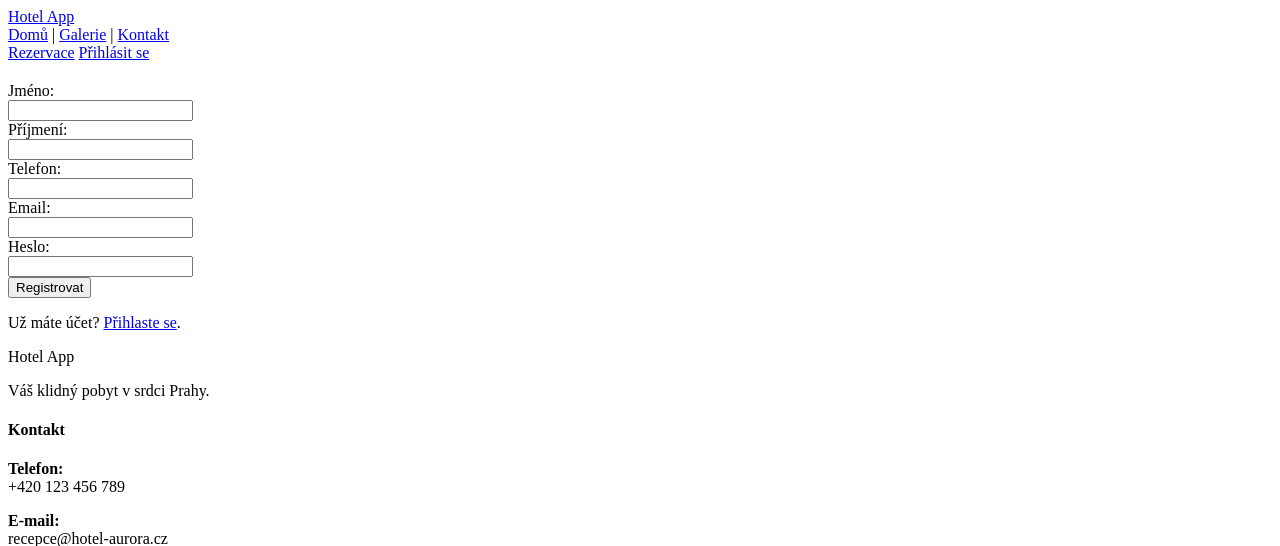
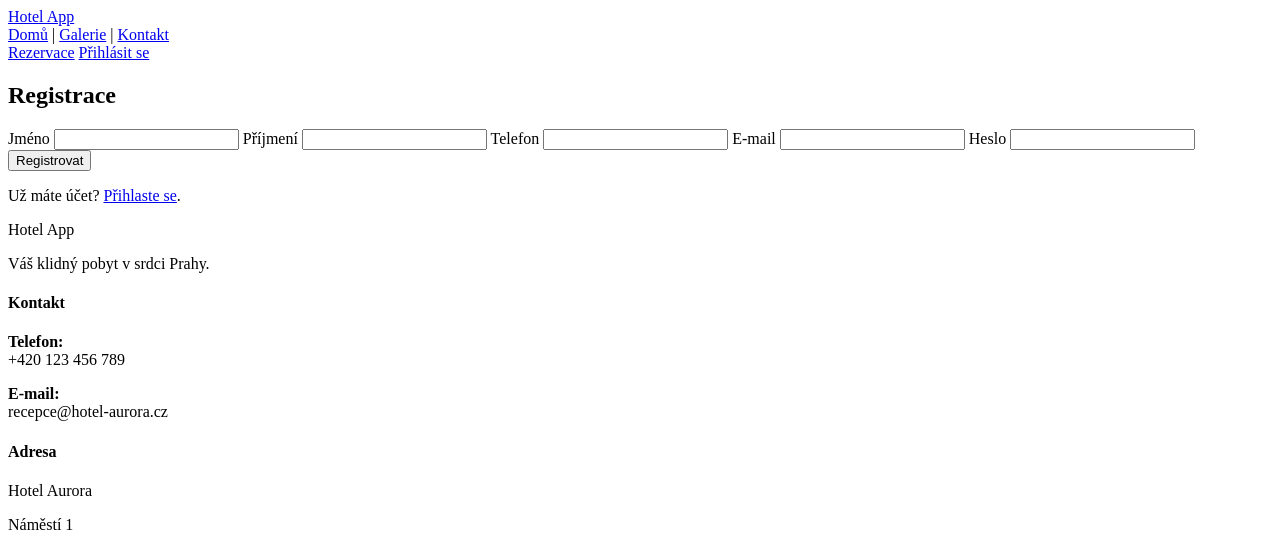
Before and after one commit to MarieHoravova/web-application-project, a FastAPI app: template templates/auth/auth_register.html in a window 1280 px wide. Shown: the top 546 px of the page. Run offline with FastAPI, Linux system fonts and the light colour scheme; the template is opened without the code that fills it, so the values that code supplies are empty; some web fonts are replaced.

Commit message:
Update auth_register.html

```diff
--- a/templates/auth/auth_register.html
+++ b/templates/auth/auth_register.html
@@ -1,21 +1,47 @@
 {% extends "base.html" %}
-{% block title %}{{ title }}{% endblock %}
+{% block title %}Registrace{% endblock %}
 
 {% block content %}
-  <h2>{{ title }}</h2>
+<section class="auth-section">
+  <div class="auth-container">
 
-  {% if error %}
-    <p style="color: red;">{{ error }}</p>
-  {% endif %}
+    <div class="auth-card">
+      <h1>Registrace</h1>
 
-  <form method="post" action="{{ url_for('auth_register_post') }}">
-    <label>Jméno:<br><input type="text" name="first_name" required></label><br>
-    <label>Příjmení:<br><input type="text" name="last_name" required></label><br>
-    <label>Telefon:<br><input type="text" name="phone_number" required></label><br>
-    <label>Email:<br><input type="email" name="email" required></label><br>
-    <label>Heslo:<br><input type="password" name="password" required></label><br>
-    <button type="submit">Registrovat</button>
-  </form>
+      {% if error %}
+        <p class="auth-error">{{ error }}</p>
+      {% endif %}
 
-  <p>Už máte účet? <a href="{{ url_for('auth_login') }}">Přihlaste se</a>.</p>
+      <form method="post" action="{{ url_for('auth_register_post') }}" class="auth-form">
+        <label>
+          Jméno
+          <input type="text" name="first_name" required>
+        </label>
+        <label>
+          Příjmení
+          <input type="text" name="last_name" required>
+        </label>
+        <label>
+          Telefon
+          <input type="tel" name="phone_number" required>
+        </label>
+        <label>
+          E-mail
+          <input type="email" name="email" required>
+        </label>
+        <label>
+          Heslo
+          <input type="password" name="password" required>
+        </label>
+        <button type="submit" class="btn btn-primary auth-submit">Registrovat</button>
+      </form>
+
+      <p class="auth-register">
+        Už máte účet?
+        <a href="{{ url_for('auth_login') }}">Přihlaste se</a>.
+      </p>
+    </div>
+
+  </div>
+</section>
 {% endblock %}
```
